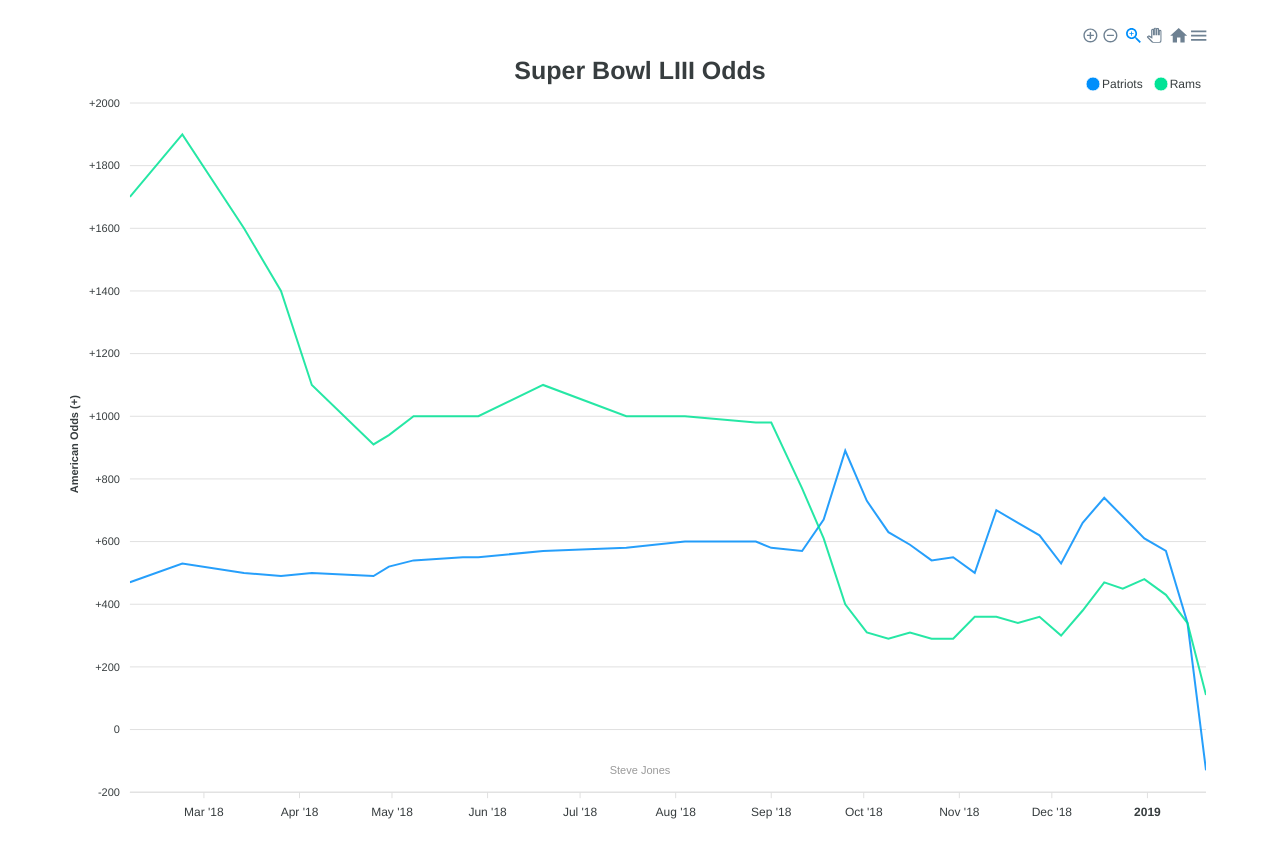
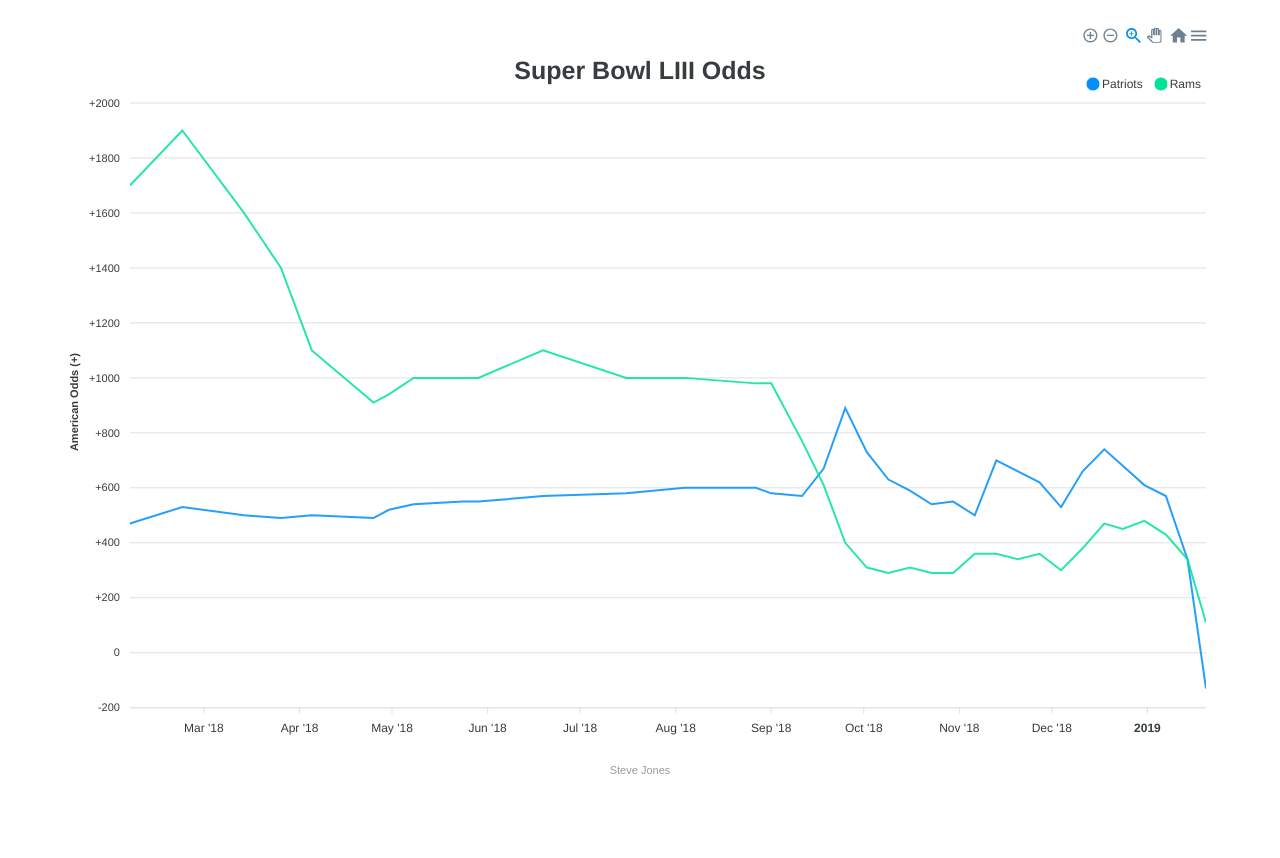
Before and after one commit to Steve-Jones/odds-charts, a React (Create React App) app: page / in a window 1280 px wide. Shown: the top 858 px of the page. After the commit the page ends 800 px from the top, so only its background shows below. Built offline with nearby package versions, Linux system fonts and the light colour scheme.

Commit message:
Height: auto

```diff
--- a/src/components/PopChart.js
+++ b/src/components/PopChart.js
@@ -255,7 +255,7 @@
           options={this.state.options}
           series={this.state.series}
           type="line"
-          height="800px"
+          height="auto"
           width="100%"
         />
         {/* <button onClick={this.onClick}>Change</button> */}
```
